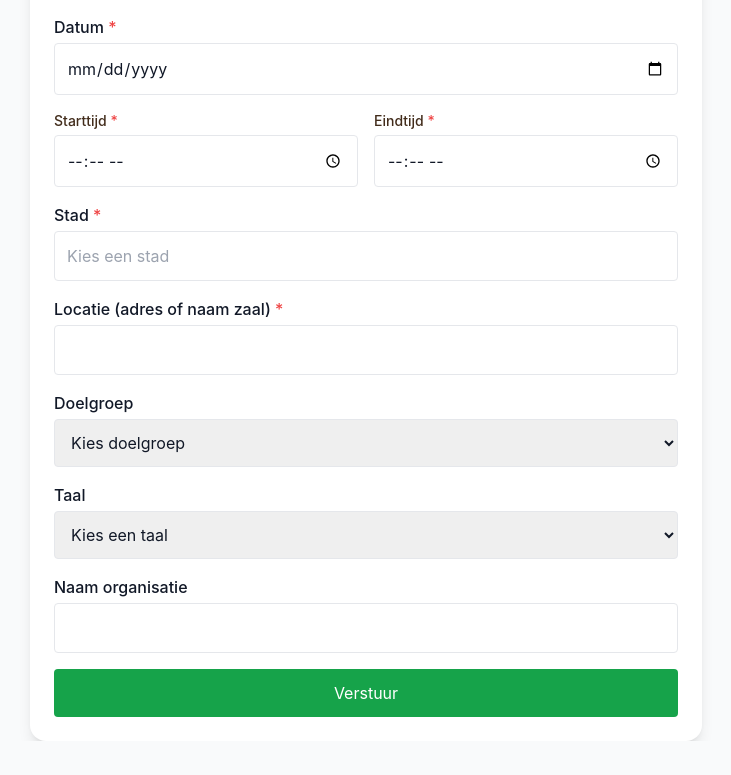
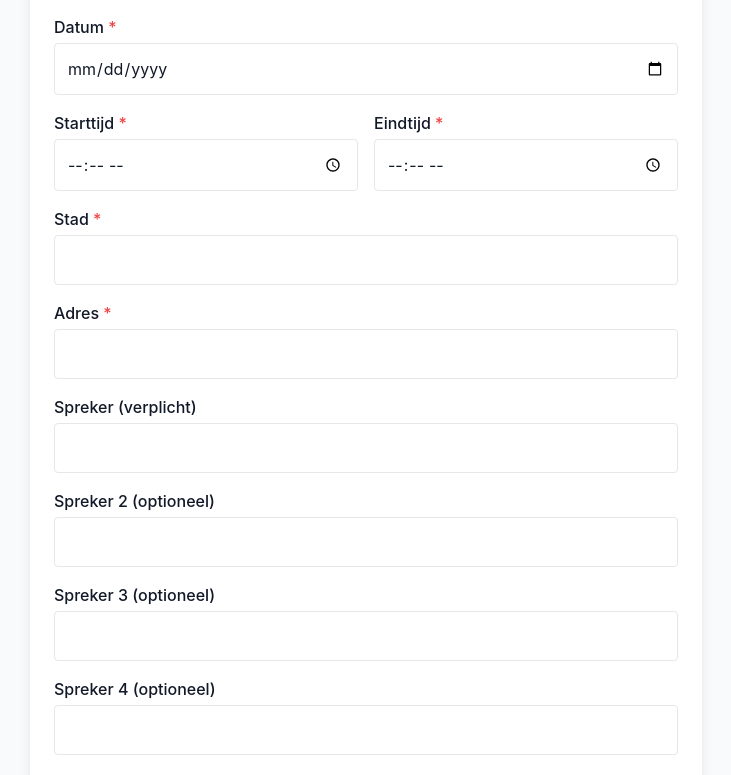
Before and after one commit to IvanaSaraber/MuslimCalender, a Next.js app: page /upload/form in a window 1280 px wide. Shown: the part 445-1220 px from the top of the page, without its empty margins (274-1005 px from the left). Before the commit the page ends 1186 px from the top, so only its background shows below. Built offline with nearby package versions, Linux system fonts and the light colour scheme.

Commit message:
Update page.tsx

```diff
--- a/app/upload/form/page.tsx
+++ b/app/upload/form/page.tsx
@@ -1,7 +1,7 @@
 "use client";
 
 import { useState } from "react";
-import { Clock, MapPin, CalendarDays, Building2, Pencil } from "lucide-react";
+import { Clock, MapPin, CalendarDays, Building2, Users } from "lucide-react";
 
 const cities = [
   "Alkmaar", "Almelo", "Almere", "Alphen aan den Rijn", "Amersfoort", "Amsterdam",
@@ -23,10 +23,15 @@ export default function UploadFormPage() {
     StartTime: "",
     EndTime: "",
     City: "",
-    Location: "",
+    Address: "",
     Gender: "",
     Language: "",
     Organisation: "",
+    Speaker: "",
+    Speaker2: "",
+    Speaker3: "",
+    Speaker4: "",
+    Comments: ""
   });
 
   const [submitting, setSubmitting] = useState(false);
@@ -58,10 +63,15 @@ export default function UploadFormPage() {
         StartTime: "",
         EndTime: "",
         City: "",
-        Location: "",
+        Address: "",
         Gender: "",
         Language: "",
         Organisation: "",
+        Speaker: "",
+        Speaker2: "",
+        Speaker3: "",
+        Speaker4: "",
+        Comments: ""
       });
     }
 
@@ -95,28 +105,43 @@ export default function UploadFormPage() {
 
         <div className="flex flex-col sm:flex-row gap-4">
           <div className="flex-1">
-            <label htmlFor="StartTime" className="block text-sm font-medium text-[#422c1b] mb-1">Starttijd <span className="text-red-500">*</span></label>
-            <input type="time" name="StartTime" id="StartTime" value={formData.StartTime} onChange={handleChange} required className="w-full p-3 border rounded" />
+            <label className="block font-medium mb-1">Starttijd <span className="text-red-500">*</span></label>
+            <input type="time" name="StartTime" required value={formData.StartTime} onChange={handleChange} className="w-full p-3 border rounded" />
           </div>
           <div className="flex-1">
-            <label htmlFor="EndTime" className="block text-sm font-medium text-[#422c1b] mb-1">Eindtijd <span className="text-red-500">*</span></label>
-            <input type="time" name="EndTime" id="EndTime" value={formData.EndTime} onChange={handleChange} required className="w-full p-3 border rounded" />
+            <label className="block font-medium mb-1">Eindtijd <span className="text-red-500">*</span></label>
+            <input type="time" name="EndTime" required value={formData.EndTime} onChange={handleChange} className="w-full p-3 border rounded" />
           </div>
         </div>
 
         <div>
           <label className="block font-medium mb-1">Stad <span className="text-red-500">*</span></label>
-          <input list="city-options" name="City" placeholder="Kies een stad" value={formData.City} onChange={handleChange} required className="w-full p-3 border rounded" />
+          <input list="city-options" name="City" required value={formData.City} onChange={handleChange} className="w-full p-3 border rounded" />
           <datalist id="city-options">
-            {cities.map((city) => (
-              <option key={city} value={city} />
-            ))}
+            {cities.map((city) => <option key={city} value={city} />)}
           </datalist>
         </div>
 
         <div>
-          <label className="block font-medium mb-1">Locatie (adres of naam zaal) <span className="text-red-500">*</span></label>
-          <input name="Location" required value={formData.Location} onChange={handleChange} className="w-full p-3 border rounded" />
+          <label className="block font-medium mb-1">Adres <span className="text-red-500">*</span></label>
+          <input name="Address" required value={formData.Address} onChange={handleChange} className="w-full p-3 border rounded" />
+        </div>
+
+        <div>
+          <label className="block font-medium mb-1">Spreker (verplicht)</label>
+          <input name="Speaker" required value={formData.Speaker} onChange={handleChange} className="w-full p-3 border rounded" />
+        </div>
+        <div>
+          <label className="block font-medium mb-1">Spreker 2 (optioneel)</label>
+          <input name="Speaker2" value={formData.Speaker2} onChange={handleChange} className="w-full p-3 border rounded" />
+        </div>
+        <div>
+          <label className="block font-medium mb-1">Spreker 3 (optioneel)</label>
+          <input name="Speaker3" value={formData.Speaker3} onChange={handleChange} className="w-full p-3 border rounded" />
+        </div>
+        <div>
+          <label className="block font-medium mb-1">Spreker 4 (optioneel)</label>
+          <input name="Speaker4" value={formData.Speaker4} onChange={handleChange} className="w-full p-3 border rounded" />
         </div>
 
         <div>
@@ -146,6 +171,11 @@ export default function UploadFormPage() {
           <input name="Organisation" value={formData.Organisation} onChange={handleChange} className="w-full p-3 border rounded" />
         </div>
 
+        <div>
+          <label className="block font-medium mb-1">Opmerkingen / instructies (optioneel)</label>
+          <textarea name="Comments" value={formData.Comments} onChange={handleChange} className="w-full p-3 border rounded" />
+        </div>
+
         <button disabled={submitting} type="submit" className="w-full bg-green-600 text-white py-3 rounded hover:bg-green-700 transition">
           {submitting ? "Versturen..." : "Verstuur"}
         </button>
```
